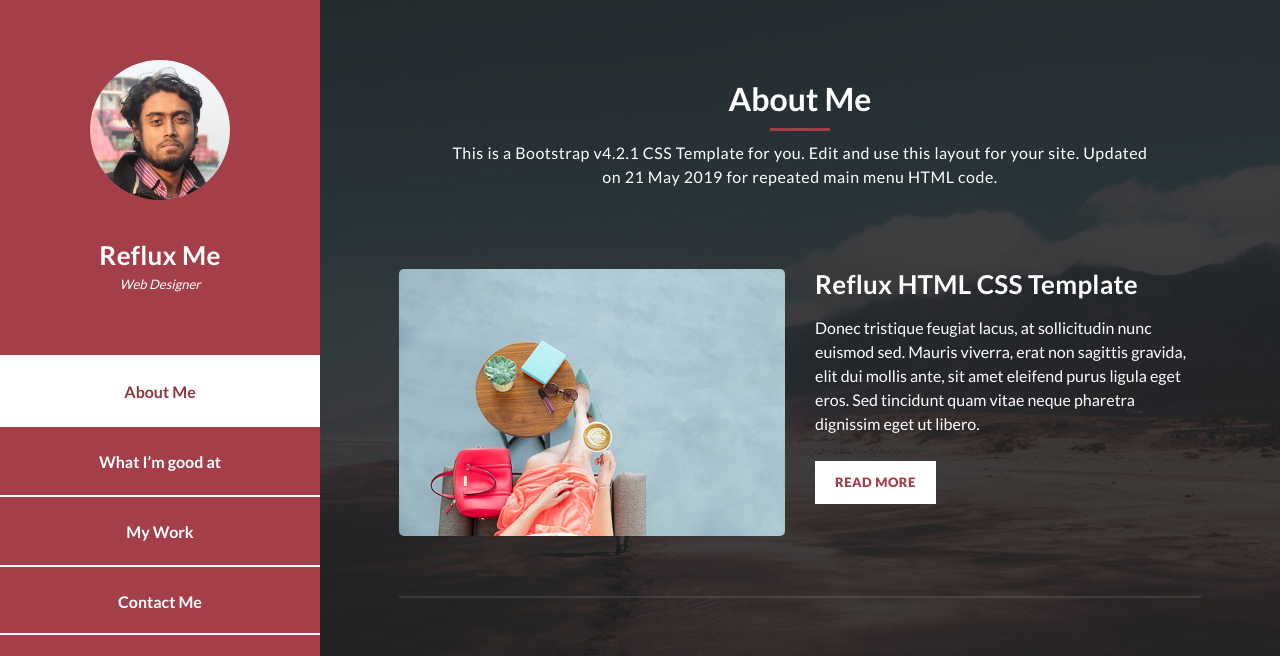
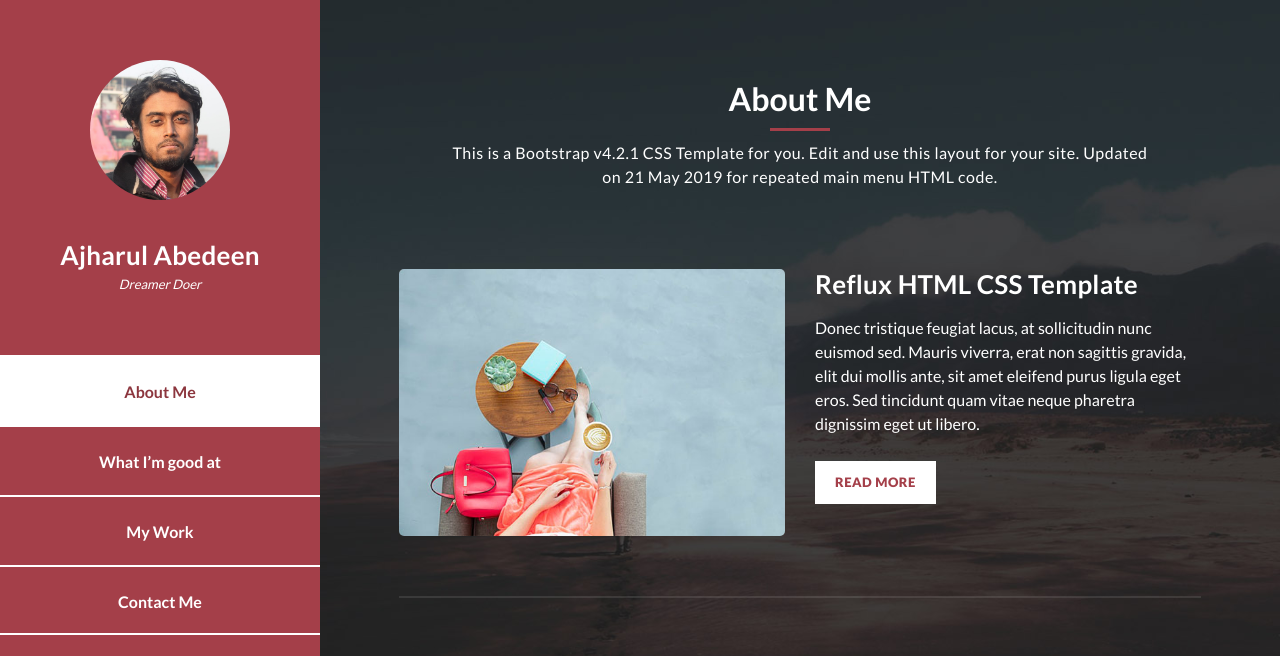
Before and after one commit to ajharulabedeen/ajharulabedeen.github.io, a plain HTML site: page index.html in a window 1280 px wide. Shown: the top 656 px of the page. Drawn offline with Linux system fonts and the light colour scheme.

Commit message:
name add!

```diff
--- a/index.html
+++ b/index.html
@@ -40,8 +40,8 @@ https://templatemo.com/tm-531-reflux
               <a href="#"><img src="assets/images/abedeen.jpg" alt="" /></a>
             </div>
             <div class="author-content">
-              <h4>Reflux Me</h4>
-              <span>Web Designer</span>
+              <h4>Ajharul Abedeen</h4>
+              <span>Dreamer Doer</span>
             </div>
             <nav class="main-nav" role="navigation">
               <ul class="main-menu">
```
